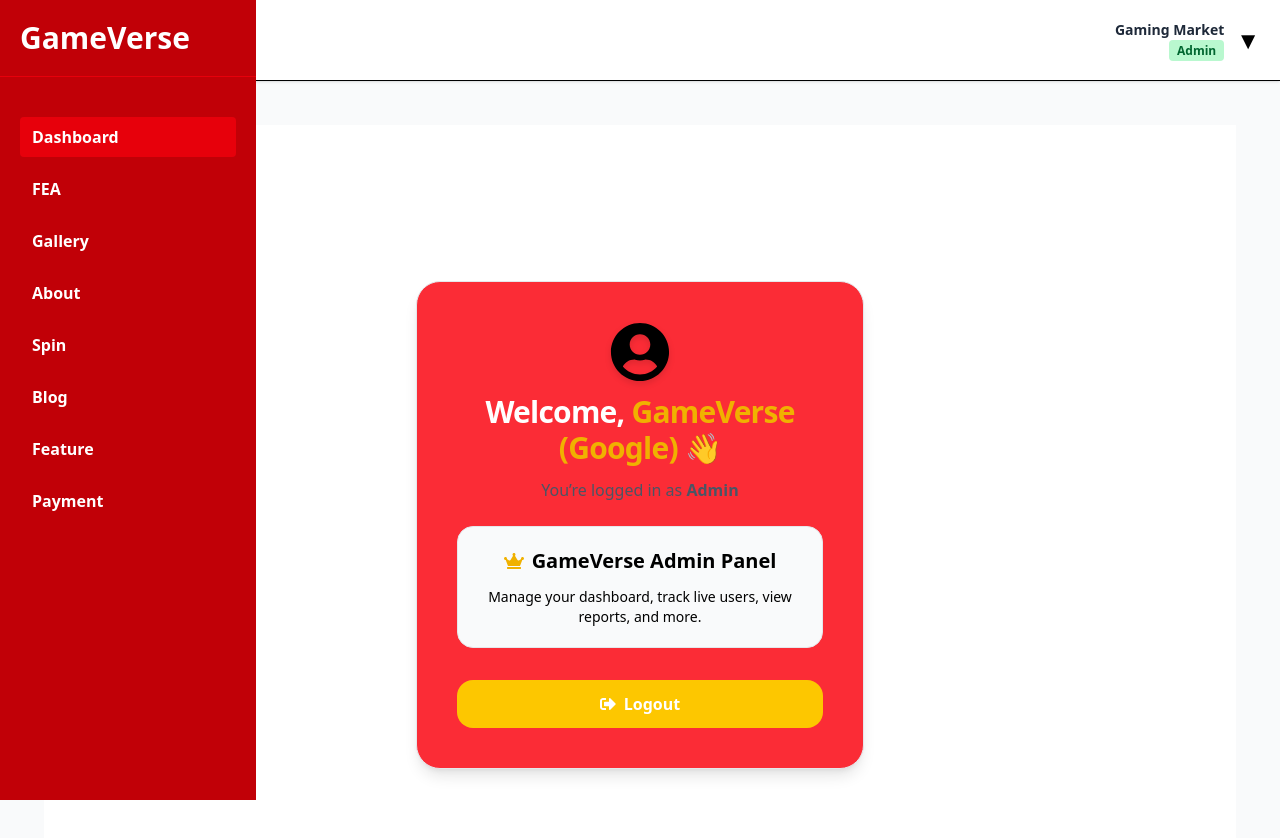
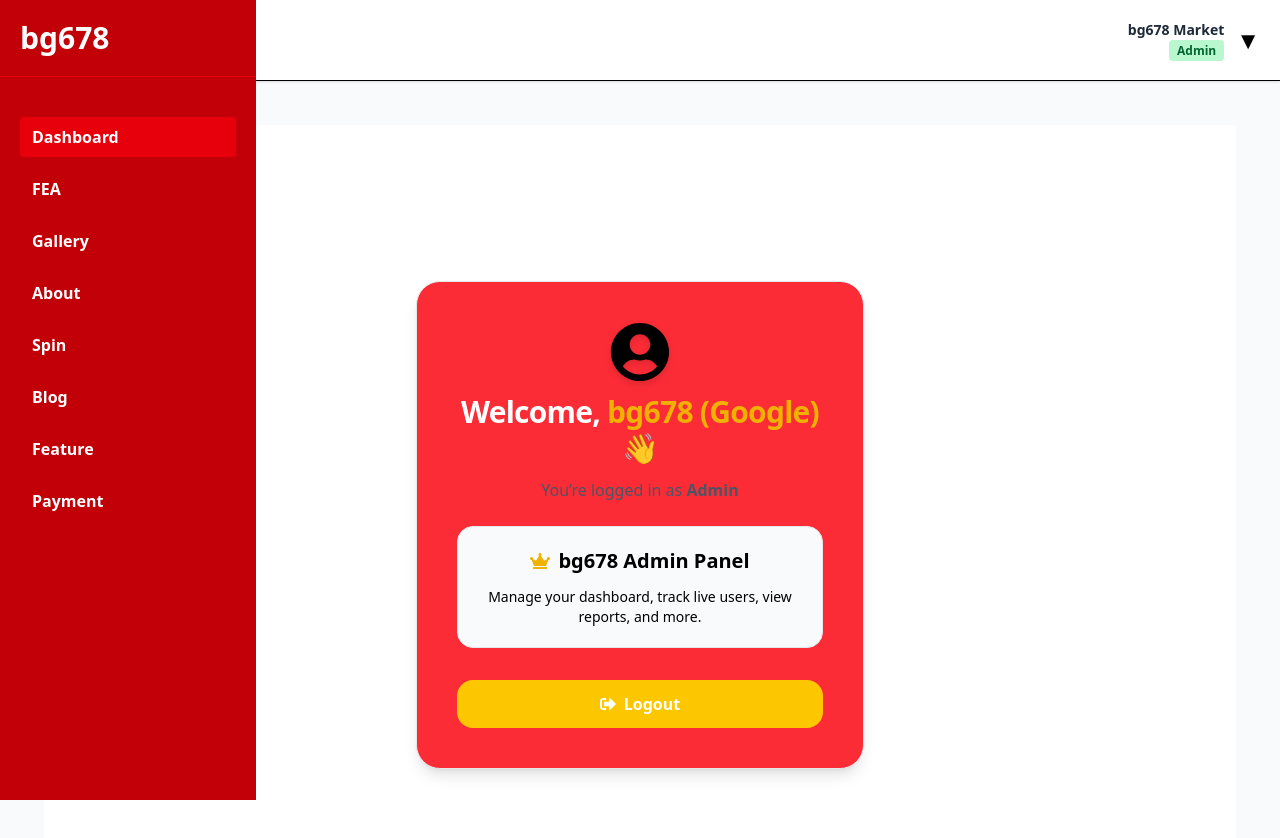
Before and after one commit to haripdbanjade/bgbackendsagar, a React (Vite) app: page /dashboard in a window 1280 px wide. Both pictures are taken after a click on the button "Continue with Google". Shown: the top 838 px of the page. Built offline with nearby package versions, Linux system fonts and the light colour scheme.

Commit message:
chnage all

```diff
--- a/src/component/Navbar.jsx
+++ b/src/component/Navbar.jsx
@@ -17,7 +17,7 @@ export default function Header() {
           className="text-sm text-right cursor-pointer"
           onClick={() => setIsOpen(!isOpen)}
         >
-          <div className="font-semibold text-gray-800">Gaming Market</div>
+          <div className="font-semibold text-gray-800">bg678 Market</div>
           <span className="bg-green-200 text-green-800 text-xs font-semibold px-2 py-0.5 rounded">
             Admin
           </span>
--- a/src/component/Sidebar.jsx
+++ b/src/component/Sidebar.jsx
@@ -39,7 +39,7 @@ export default function Sidebar() {
         `}
       >
         <div className="p-5 border-b border-red-600 flex justify-between items-center">
-          <h1 className="text-3xl font-extrabold">GameVerse</h1>
+          <h1 className="text-3xl font-extrabold">bg678</h1>
           {/* Close button for mobile */}
           <button
             className="md:hidden text-white text-2xl"
--- a/src/pages/Blog.jsx
+++ b/src/pages/Blog.jsx
@@ -77,7 +77,7 @@ export default function Blog() {
   return (
     <div className="max-w-4xl mx-auto p-6 font-sans">
       <header className="flex justify-between mb-6">
-        <h1 className="text-2xl font-bold text-red-600">Gaming News</h1>
+        <h1 className="text-2xl font-bold text-red-600">bg678 News</h1>
         <button
           onClick={startAdd}
           className="bg-red-600 text-white px-3 py-1 rounded"
--- a/src/pages/Dashboard.jsx
+++ b/src/pages/Dashboard.jsx
@@ -35,7 +35,7 @@ export default function Dashboard() {
         <div className="bg-gray-50 border border-gray-200 rounded-2xl p-5 mb-8">
           <h2 className="text-lg sm:text-xl font-semibold mb-3 flex items-center justify-center gap-2 text-black">
             <FaCrown className="text-yellow-500" />
-            GameVerse Admin Panel
+            bg678 Admin Panel
           </h2>
           <p className="text-black-600 text-sm">
             Manage your dashboard, track live users, view reports, and more.
--- a/src/pages/Login.jsx
+++ b/src/pages/Login.jsx
@@ -14,13 +14,13 @@ export default function Login() {
   const handleLogin = (e) => {
     e.preventDefault();
 
-    const validUsername = "GameVerse";
-    const validPassword = "Gaming@123";
+    const validUsername = "bg678";
+    const validPassword = "bg678@123";
 
     if (email === validUsername && password === validPassword) {
       const userData = {
-        name: "GameVerse",
-        email: "gaming@gmail.com",
+        name: "bg678",
+        email: "bg678@gmail.com",
         role: "Admin",
       };
       login(userData);
@@ -32,8 +32,8 @@ export default function Login() {
 
   const handleGoogleLogin = () => {
     const googleUser = {
-      name: "GameVerse (Google)",
-      email: "gaming@google.com",
+      name: "bg678 (Google)",
+      email: "bg678@google.com",
       role: "Admin",
     };
     login(googleUser);
@@ -48,7 +48,7 @@ export default function Login() {
         </h2>
         <p className="text-gray-500 mb-8">
           Login to continue as{" "}
-          <span className="font-semibold text-purple-600">Gameverse</span>
+          <span className="font-semibold text-purple-600">bg678</span>
         </p>
 
         <form onSubmit={handleLogin} className="space-y-5 text-left">
```
